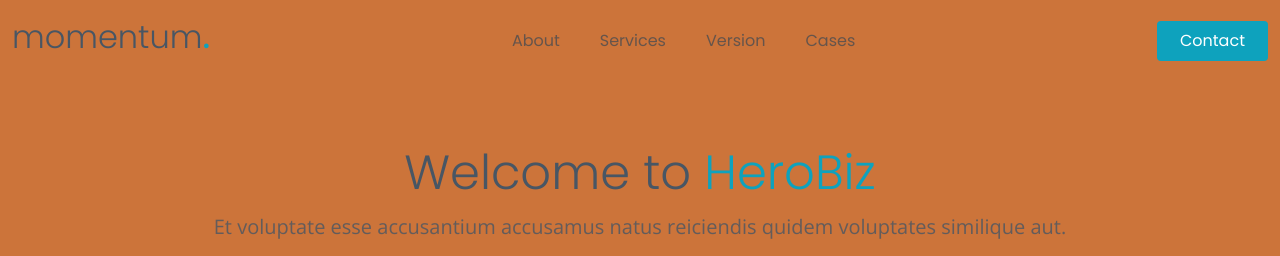
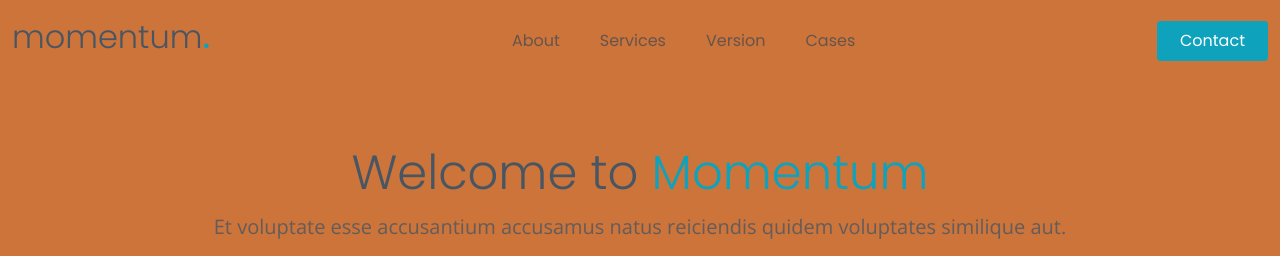
Before and after one commit to swraithe/bootstrap-test, a plain HTML site: page index.html in a window 1280 px wide. Shown: the top 256 px of the page. Drawn offline with nearby package versions, Linux system fonts and the light colour scheme.

Commit message:
update title

```diff
--- a/index.html
+++ b/index.html
@@ -38,9 +38,9 @@
   <link href="assets/css/main.css" rel="stylesheet">
 
   <!-- =======================================================
-  * Template Name: HeroBiz
+  * Template Name: Momentum
   * Updated: Mar 10 2023 with Bootstrap v5.2.3
-  * Template URL: https://bootstrapmade.com/herobiz-bootstrap-business-template/
+  * Template URL: https://bootstrapmade.com/Momentum-bootstrap-business-template/
   * Author: BootstrapMade.com
   * License: https://bootstrapmade.com/license/
   ======================================================== -->
@@ -77,7 +77,7 @@
   <section id="hero-animated" class="hero-animated d-flex align-items-center">
     <div class="container d-flex flex-column justify-content-center align-items-center text-center position-relative" data-aos="zoom-out">
       <!-- <img src="assets/img/hero-carousel/hero-carousel-3.svg" class="img-fluid animated"> -->
-      <h2>Welcome to <span>HeroBiz</span></h2>
+      <h2>Welcome to <span>Momentum</span></h2>
       <p>Et voluptate esse accusantium accusamus natus reiciendis quidem voluptates similique aut.</p>
       <div class="d-flex">
         <a href="#about" class="btn-get-started scrollto">Get Started</a>
@@ -1275,7 +1275,7 @@
 
           <div class="col-lg-3 col-md-6">
             <div class="footer-info">
-              <h3>HeroBiz</h3>
+              <h3>Momentum</h3>
               <p>
                 A108 Adam Street <br>
                 NY 535022, USA<br><br>
@@ -1325,13 +1325,13 @@
 
         <div class="d-flex flex-column align-items-center align-items-lg-start">
           <div class="copyright">
-            &copy; Copyright <strong><span>HeroBiz</span></strong>. All Rights Reserved
+            &copy; Copyright <strong><span>Momentum</span></strong>. All Rights Reserved
           </div>
           <div class="credits">
             <!-- All the links in the footer should remain intact. -->
             <!-- You can delete the links only if you purchased the pro version. -->
             <!-- Licensing information: https://bootstrapmade.com/license/ -->
-            <!-- Purchase the pro version with working PHP/AJAX contact form: https://bootstrapmade.com/herobiz-bootstrap-business-template/ -->
+            <!-- Purchase the pro version with working PHP/AJAX contact form: https://bootstrapmade.com/Momentum-bootstrap-business-template/ -->
             Designed by <a href="https://bootstrapmade.com/">BootstrapMade</a>
           </div>
         </div>
```
